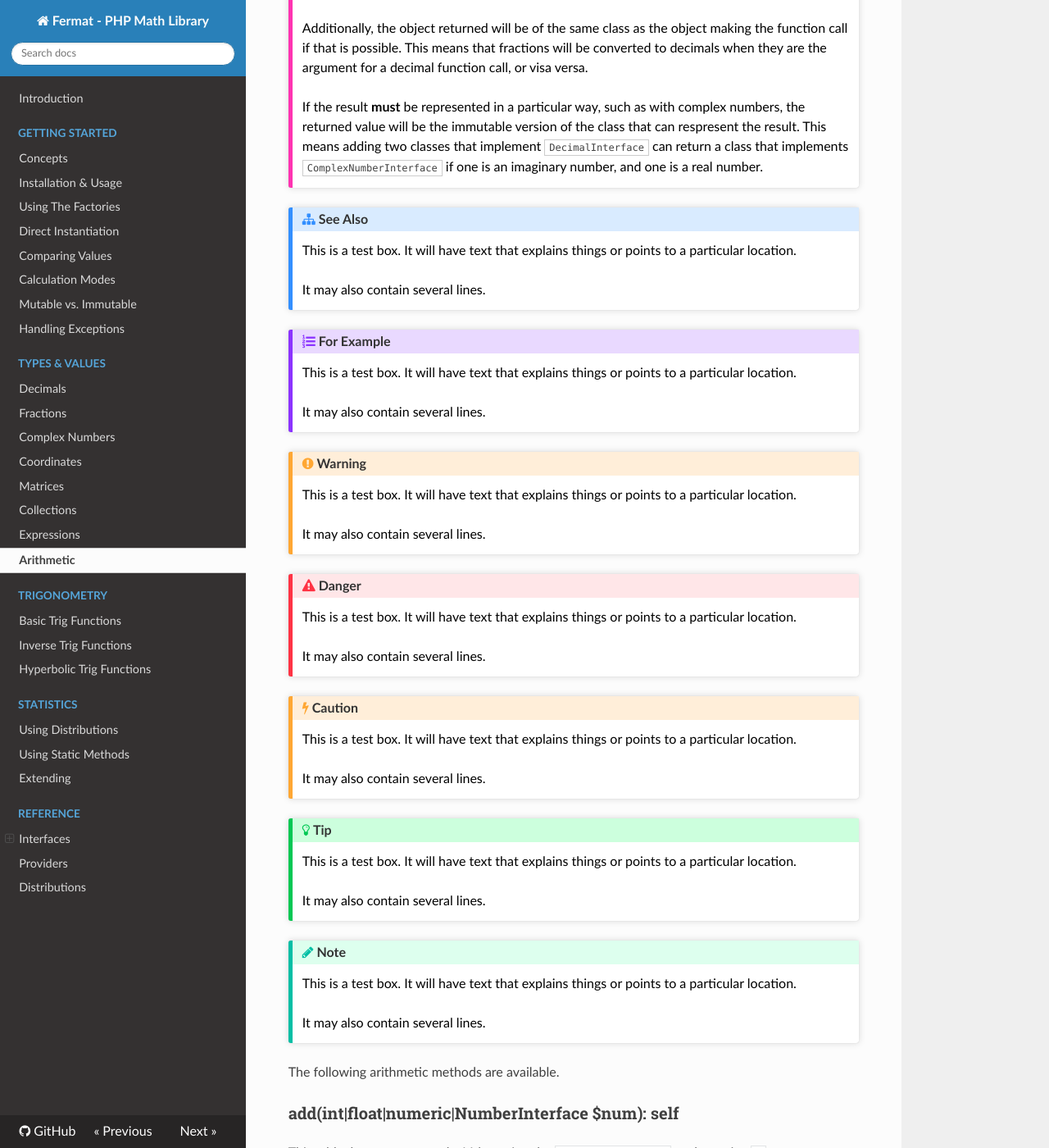
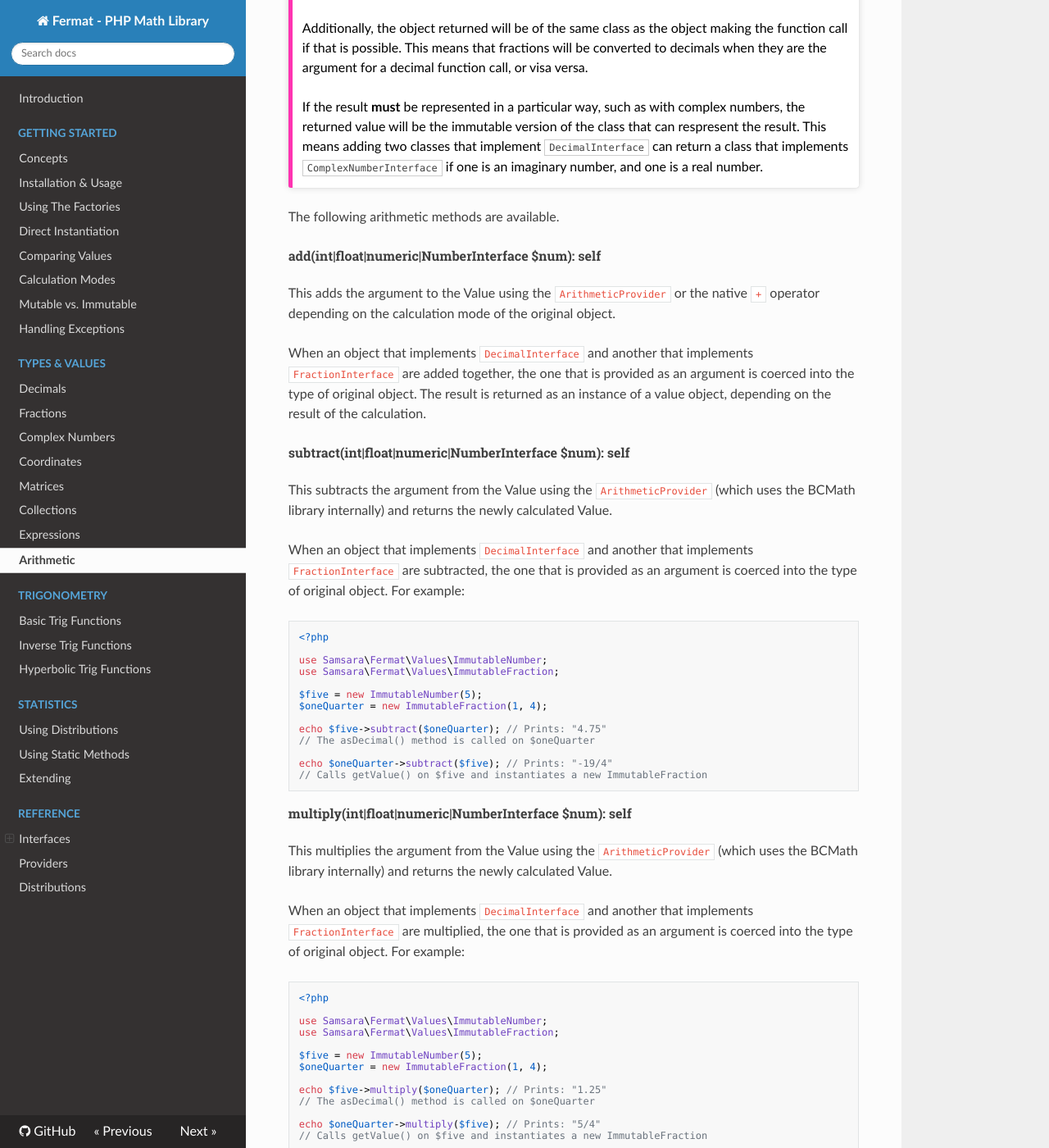
Before and after one commit to JordanRL/Fermat, an MkDocs documentation site: the page built from docs/arithmetic/index.md, in a window 1280 px wide and 1400 px high, scrolled down 397 px. Shown: the whole window at 82% size. Built offline with MkDocs 1.6.1, drawn with Linux system fonts in a browser that asks for light colours; nearby versions of some CDN libraries.

Commit message:
Updating documentation

````diff
--- a/docs/arithmetic/index.md
+++ b/docs/arithmetic/index.md
@@ -9,50 +9,15 @@ Arithmetic can be performed on any class that implements the `NumberInterface`,
 
     If the result **must** be represented in a particular way, such as with complex numbers, the returned value will be the immutable version of the class that can respresent the result. This means adding two classes that implement `DecimalInterface` can return a class that implements `ComplexNumberInterface` if one is an imaginary number, and one is a real number.
 
-!!! see-also "See Also"
-    This is a test box. It will have text that explains things or points to a particular location.
-
-    It may also contain several lines.
-
-!!! example "For Example"
-    This is a test box. It will have text that explains things or points to a particular location.
-
-    It may also contain several lines.
-
-!!! warning "Warning"
-    This is a test box. It will have text that explains things or points to a particular location.
-
-    It may also contain several lines.
-
-!!! danger "Danger"
-    This is a test box. It will have text that explains things or points to a particular location.
-
-    It may also contain several lines.
-
-!!! caution "Caution"
-    This is a test box. It will have text that explains things or points to a particular location.
-
-    It may also contain several lines.
-
-!!! tip "Tip"
-    This is a test box. It will have text that explains things or points to a particular location.
-
-    It may also contain several lines.
-
-!!! note "Note"
-    This is a test box. It will have text that explains things or points to a particular location.
-
-    It may also contain several lines.
-
 The following arithmetic methods are available.
 
-### add(int|float|numeric|NumberInterface $num): self
+###### add(int|float|numeric|NumberInterface $num): self
 
 This adds the argument to the Value using the `ArithmeticProvider` or the native `+` operator depending on the calculation mode of the original object.
 
 When an object that implements `DecimalInterface` and another that implements `FractionInterface` are added together, the one that is provided as an argument is coerced into the type of original object. The result is returned as an instance of a value object, depending on the result of the calculation.
 
-### subtract(int|float|numeric|NumberInterface $num): self
+###### subtract(int|float|numeric|NumberInterface $num): self
 
 This subtracts the argument from the Value using the `ArithmeticProvider` (which uses the BCMath library internally) and returns the newly calculated Value.
 
@@ -74,7 +39,7 @@ echo $oneQuarter->subtract($five); // Prints: "-19/4"
 // Calls getValue() on $five and instantiates a new ImmutableFraction
 ```
 
-### multiply(int|float|numeric|NumberInterface $num): self
+###### multiply(int|float|numeric|NumberInterface $num): self
 
 This multiplies the argument from the Value using the `ArithmeticProvider` (which uses the BCMath library internally) and returns the newly calculated Value.
 
@@ -96,7 +61,7 @@ echo $oneQuarter->multiply($five); // Prints: "5/4"
 // Calls getValue() on $five and instantiates a new ImmutableFraction
 ```
 
-### divide(int|float|numeric|NumberInterface $num, int $precision = null): self
+###### divide(int|float|numeric|NumberInterface $num, int $precision = null): self
 
 This divides the argument from the Value using the `ArithmeticProvider` (which uses the BCMath library internally) and returns the newly calculated Value.
 
--- a/mkdocs.yml
+++ b/mkdocs.yml
@@ -6,7 +6,7 @@ nav:
   - 'Introduction': 'index.md'
   - 'Getting Started':
       - 'Concepts': 'getting-started/concepts.md'
-      - 'Installation & Usage': 'getting-started/installation-and-usages.md'
+      - 'Installation & Usage': 'getting-started/installation-and-usage.md'
       - 'Using The Factories': 'getting-started/using-factories.md'
       - 'Direct Instantiation': 'getting-started/direct-instantiation.md'
       - 'Comparing Values': 'getting-started/comparing.md'
@@ -19,7 +19,7 @@ nav:
       - 'Complex Numbers': 'types-and-values/complex.md'
       - 'Coordinates': 'types-and-values/coordinates.md'
       - 'Matrices': 'types-and-values/matrices.md'
-      - 'Collections': 'types-and-values/decimals.md'
+      - 'Collections': 'types-and-values/collections.md'
       - 'Expressions': 'types-and-values/expressions.md'
   - 'Arithmetic': 'arithmetic/index.md'
   - 'Trigonometry':
````
Also changed, not shown: docs/getting-started/concepts.md (+6 -44 lines), docs/getting-started/direct-instantiation.md (+29 -0 lines), docs/getting-started/installation-and-usage.md (+40 -0 lines), docs/index.md (+1 -1 lines), docs/getting-started/calculation-modes.md (added), docs/getting-started/comparing.md (added), docs/getting-started/mutability.md (added), 1 other file.
